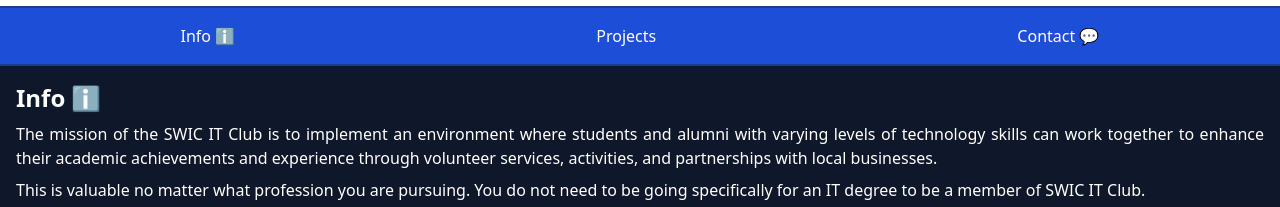
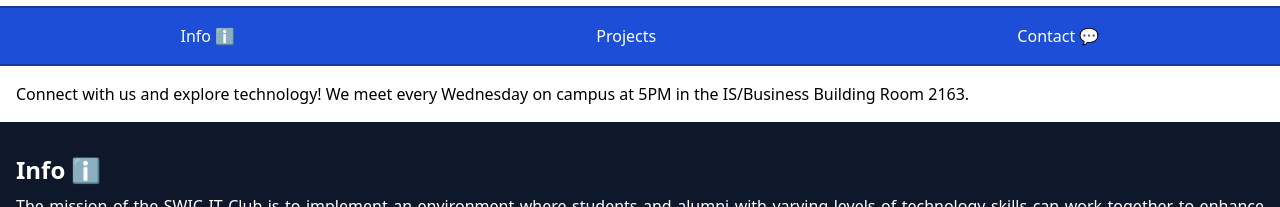
Before and after one commit to swicit/website-2, a website built with Vite: page index.html in a window 1280 px wide. Shown: the part 730-937 px from the top of the page. Built offline with nearby package versions, Linux system fonts and the light colour scheme.

Commit message:
Add main header

```diff
--- a/index.html
+++ b/index.html
@@ -26,7 +26,12 @@
       </ul>
     </nav>
 
-    <main class="p-4">
+    <main>
+      <header class="bg-white text-black p-4 mb-4">
+        Connect with us and explore technology! We meet every Wednesday on
+        campus at 5PM in the IS/Business Building Room 2163.
+      </header>
+
       <section id="info">
         <h2 class="font-bold text-2xl">Info ℹ️</h2>
         <p class="my-2 text-justify">
--- a/style.css
+++ b/style.css
@@ -1,3 +1,7 @@
 @tailwind base;
 @tailwind components;
 @tailwind utilities;
+
+section {
+  padding: 1rem;
+}
```
